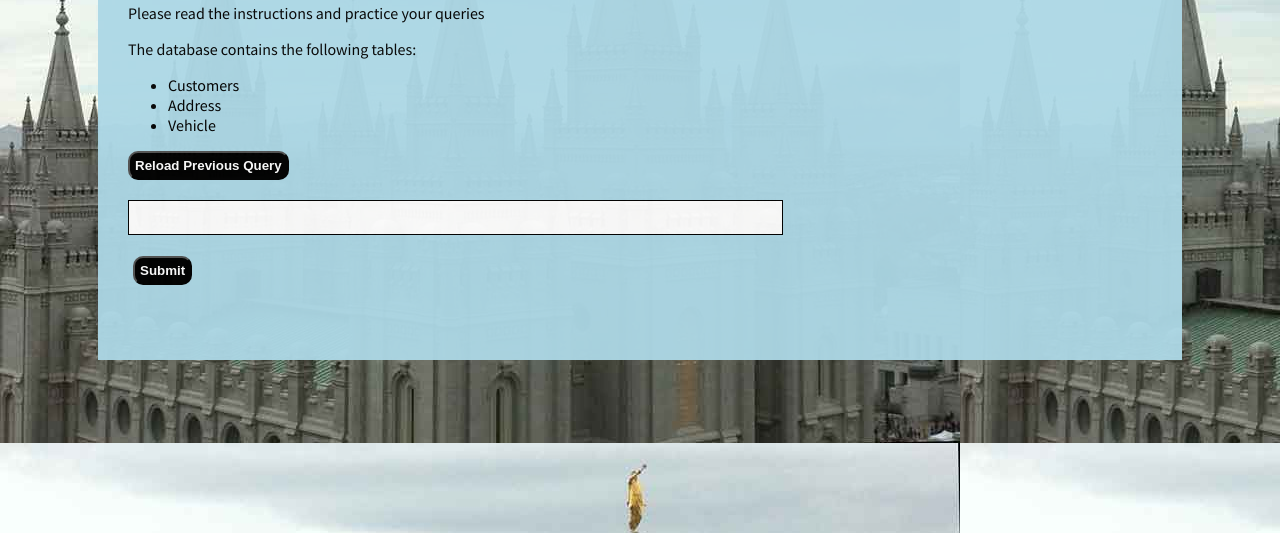
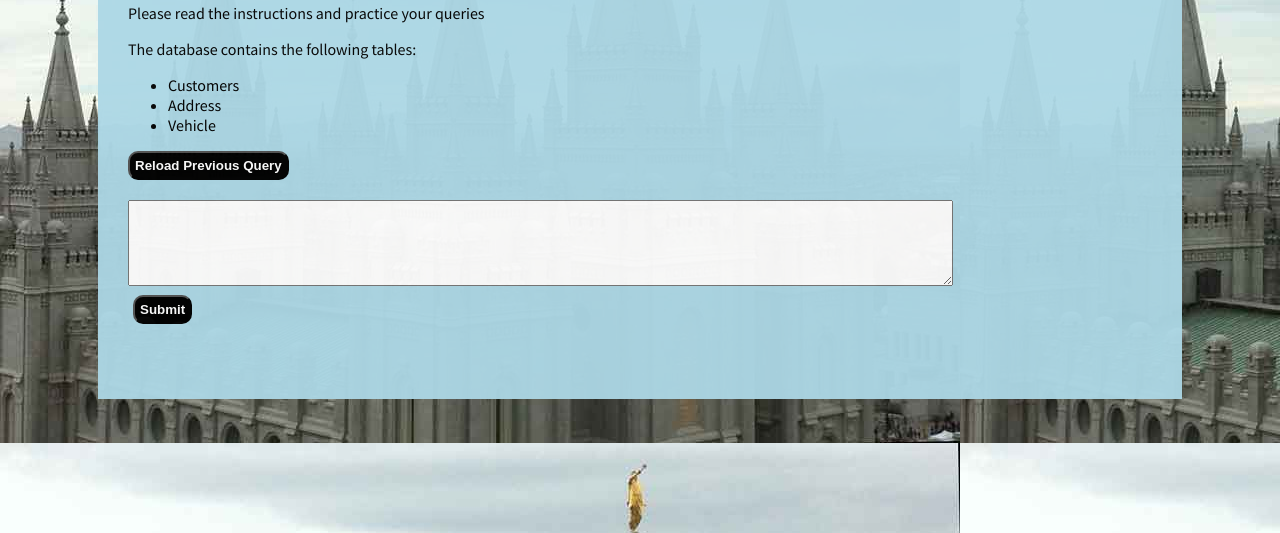
Before and after one commit to Langston-Ben/Recruitment, a PHP site: page /practice.php in a window 1280 px wide. Shown: the part 267-800 px from the top of the page. Run offline with PHP 8.4, Linux system fonts and the light colour scheme; data that the repository does not hold is empty; some web fonts are replaced.

Commit message:
8th Commit - Simplified the JavaScript and CSS for the dyanamic textareas

```diff
--- a/practice.php
+++ b/practice.php
@@ -16,21 +16,29 @@ and open the template in the editor.
                 window.history.back()
             }
 
-            var textContainer, textareaSize, input;
-var autoSize = function () {
-  // also can use textContent or innerText
-  textareaSize.innerHTML = input.value + '\n';
+            var autoExpand = function (field) {
+
+	// Reset field height
+	field.style.height = 'inherit';
+
+	// Get the computed styles for the element
+	var computed = window.getComputedStyle(field);
+
+	// Calculate the height
+	var height = parseInt(computed.getPropertyValue('border-top-width'), 10)
+	             + parseInt(computed.getPropertyValue('padding-top'), 10)
+	             + field.scrollHeight
+	             + parseInt(computed.getPropertyValue('padding-bottom'), 10)
+	             + parseInt(computed.getPropertyValue('border-bottom-width'), 10);
+
+	field.style.height = height + 'px';
+
 };
 
-document.addEventListener('DOMContentLoaded', function() {
-  textContainer = document.querySelector('.textarea-container');
-                    textareaSize = textContainer.querySelector('.textarea-size');
-                    input = textContainer.querySelector('textarea');
-
-                    autoSize();
-                    input.addEventListener('input', autoSize);
-                });
-
+document.addEventListener('input', function (event) {
+	if (event.target.tagName.toLowerCase() !== 'textarea') return;
+	autoExpand(event.target);
+}, false);
 
         </script>
     </head>
@@ -70,7 +78,7 @@ include $_SERVER['DOCUMENT_ROOT'] . '/Recruitment/common/nav.php'; ?>
         <!--    <div class="practice"><input name="query" type="text" size="100"/><br><br></div> -->
 
             <div class="textarea-container">
-  <
+
 
 
 
--- a/style/recruit.css
+++ b/style/recruit.css
@@ -153,7 +153,7 @@ figure {
     float: right;
 }
 
-textarea {
+/*textarea {
     min-width:200px;
     width:80%;
     max-width:80%;
@@ -165,19 +165,19 @@ textarea {
     height:1em;
     padding:2px;
     max-height:20em;
-/*    position:absolute;*/
+    position:absolute;
     left:0px;
 }
 
 .textarea-container {
   position: relative;
-  /* you should change this*/
+   you should change this
   width: 80%;
 }
 
 textarea, .textarea-size {
   min-height: 25px;
-  /* need to manually set font and font size */
+   need to manually set font and font size
   font-family: sans-serif;
   font-size: 18px;
   box-sizing: border-box;
@@ -194,19 +194,19 @@ textarea {
   position: absolute;
   resize:none;
 
-  /*
+
   "pre" or "preline" or "normal" fixes Chrome issue where
     whitespace at end of lines does not trigger a line break.
   However, it causes the text to exhibit the behavior seen with
     "pre" that is described below.
-   */
+
   white-space: normal;
 }
 
 .textarea-size {
   visibility: hidden;
 
-  /*
+
   Pre-wrap: preserve spacing and newlines, but wrap text.
   Pre: preserve spacing and newlines but don't wrap text.
 
@@ -215,11 +215,11 @@ textarea {
   Instead of entire words being moved to the next line for wrapping,
   the browser will cut words in the middle for wrapping.
   "pre-line" has Firefox issues
-  */
+
   white-space: pre-wrap;
-  /* Required for wrapping lines in Webkit,
+   Required for wrapping lines in Webkit,
     but not necessary in Firefox if you have white-space wrapping
-    (pre-wrap, normal, pre-line) already set */
+    (pre-wrap, normal, pre-line) already set
   word-wrap: break-word;
   overflow-wrap: break-word;
 }
@@ -229,4 +229,12 @@ textarea {
     word-wrap: break-word;
 
 
+}*/
+
+textarea {
+	min-height: 5em;
+	max-height: 50vh;
+	width: 80%;
+        font-size: 16px;
+
 }
```
Also changed, not shown: submitform.php (+21 -12 lines).
